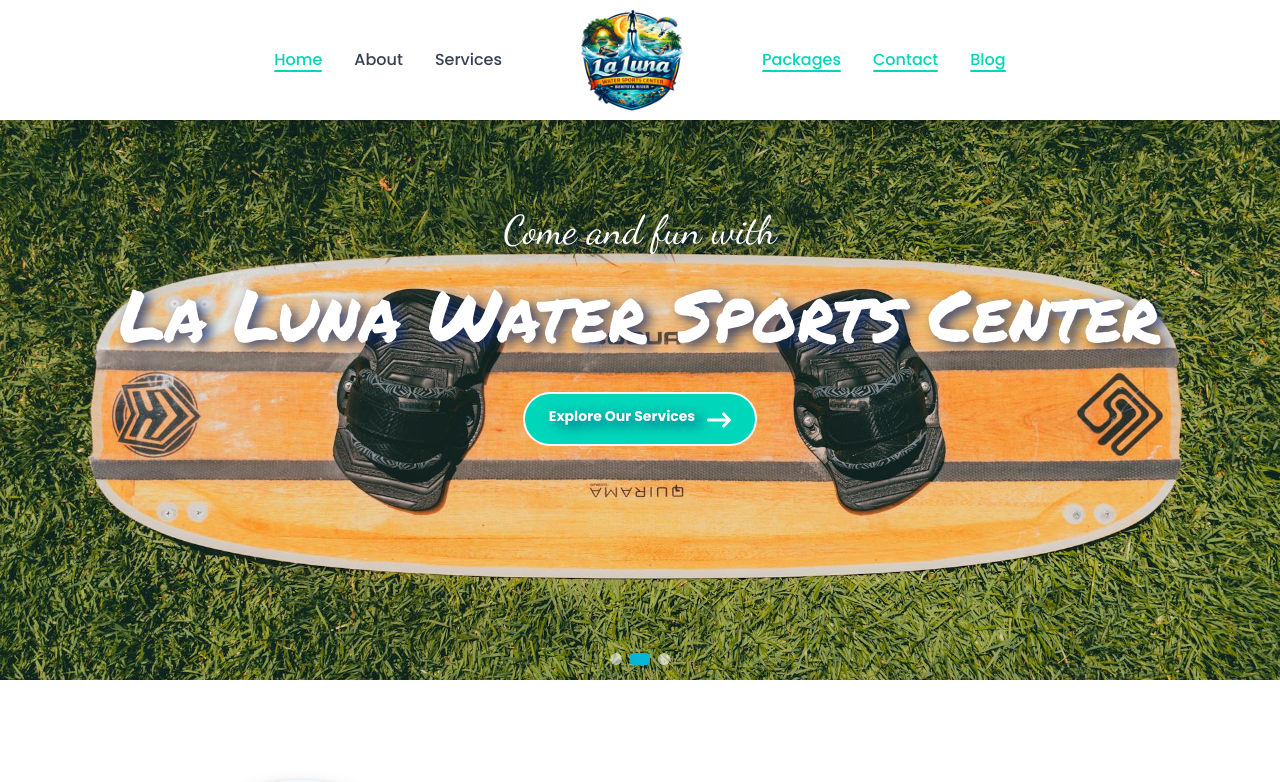
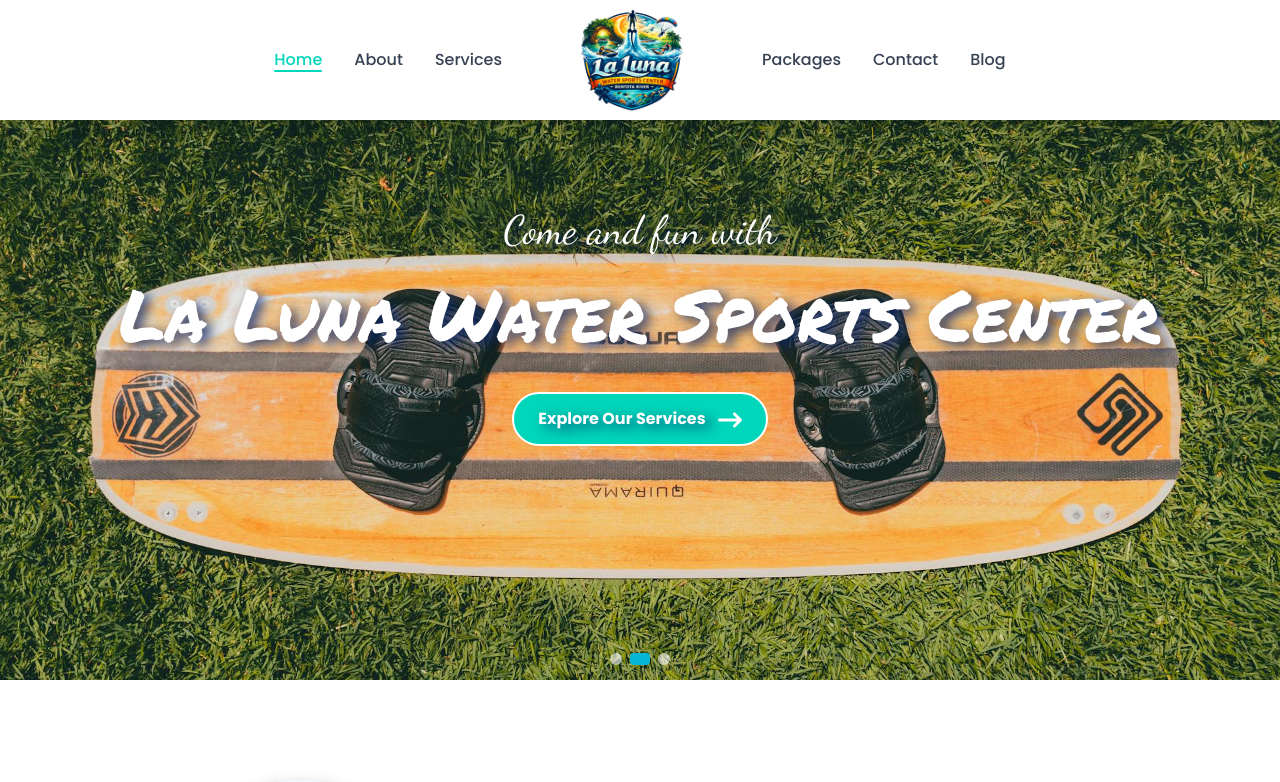
Before and after one commit to yohan86/lalunawatersport, a Next.js app: page / in a window 1280 px wide. Shown: the top 782 px of the page. Built offline with nearby package versions, Linux system fonts and the light colour scheme.

Commit message:
Fixd menu active state issue, button alignment issue fixed

```diff
--- a/components/Header.tsx
+++ b/components/Header.tsx
@@ -67,7 +67,7 @@
         <nav className="hidden md:block">
           <ul className="flex flex-row gap-8 font-medium text-gray-700">
             {rightLinks.map((link) => {
-              const rightActive = pathname === "/" ? true : pathname.startsWith(link.href);
+              const rightActive = link.href === "/" ? pathname === "/" : pathname.startsWith(link.href);
               return(
                 <li key={link.href} className={`relative ${rightActive ? "text-site-green": "hover:text-site-green transition-colors"} `}>
                   <Link href={link.href}>{link.name}
--- a/components/HeroSlider.tsx
+++ b/components/HeroSlider.tsx
@@ -16,9 +16,8 @@
                 <div className="absolute flex flex-col w-[90%] items-center text-center justify-center top-20 left-[5%] text-white  z-10 [text-shadow:6px_4px_12px_#0a2668cc]">
                     <p className="font-cursive text-[28px] md:text-[40px] font-medium">Come and fun with</p>
                     <h1 className="text-[35px] md:text-[72px]">La Luna Water Sports Center</h1>
-                    <Link href="#services" className="flex sm:text-[14px] mt-6 py-2 px-6 md:py-3 font-bold bg-[#00d6ba] text-white rounded-4xl hover:bg-[#3eb6a6] transition-all duration-300 border-2 border-[#fff] gap-3 hover:gap-4">
-                        <span className="">Explore Our Services</span><FaArrowRightLong size={24} className="mt-[2px]" />
-
+                    <Link href="#services" className="flex text-[16px] mt-6 py-2 px-6 md:py-3 font-bold bg-[#00d6ba] text-white rounded-4xl hover:bg-[#3eb6a6] transition-all duration-300 border-2 border-[#fff] gap-3 hover:gap-4">
+                        <span className="leading-[25px]">Explore Our Services</span><FaArrowRightLong size={24} className="mt-[2px]" />
                     </Link>
                 </div>
             <Swiper
```
